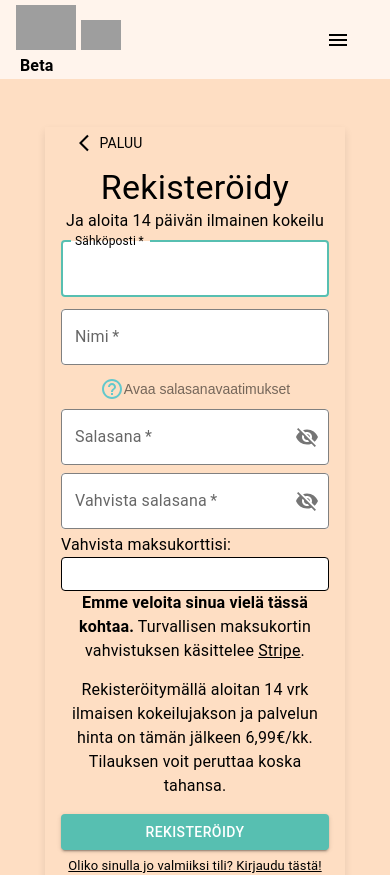
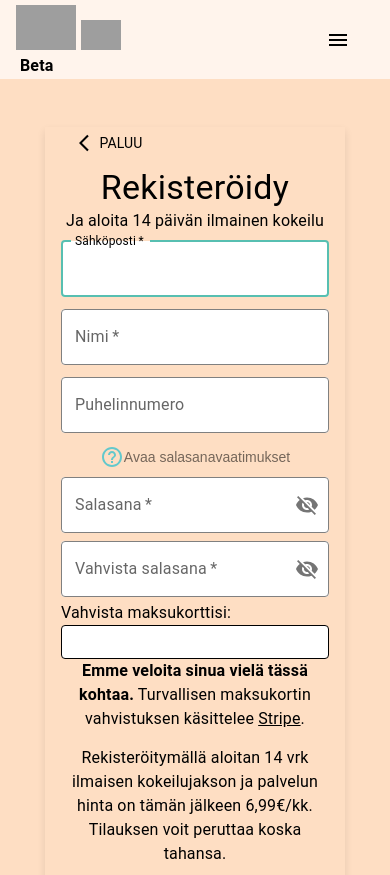
Before and after one commit to Lapsen-Arki/LAAR2, a React (Vite) app in the folder frontend/: page /register in a window 390 px wide. Shown: the top 875 px of the page. Built offline with nearby package versions, Linux system fonts and the light colour scheme; no server answers; grey boxes are pictures that could not be loaded.

Commit message:
added phone number to registration.

```diff
--- a/frontend/src/components/accountSettings/types.ts
+++ b/frontend/src/components/accountSettings/types.ts
@@ -4,6 +4,7 @@ export type SettingsType = {
     type: string;
     autocomplete: string;
     value: string;
+    regex?: string;
   };
 };
 
--- a/frontend/src/types/typesFrontend.ts
+++ b/frontend/src/types/typesFrontend.ts
@@ -5,6 +5,7 @@ import { Token } from "@stripe/stripe-js";
 export interface RegisterData {
   email: string;
   name: string;
+  phoneNumber: string;
   password: string;
   confirmPassword: string;
   accept: boolean;
@@ -94,7 +95,7 @@ export interface SubscriptionData {
 }
 
 export interface ConfirmationDialogProps {
-  subscription : SubscriptionData | null | undefined;
+  subscription: SubscriptionData | null | undefined;
   onCancelSubscription: () => Promise<void>;
   onStartSubscription: () => Promise<void>;
   open: boolean;
--- a/frontend/src/views/Auth/Register.tsx
+++ b/frontend/src/views/Auth/Register.tsx
@@ -54,6 +54,7 @@ export default function Register() {
   const [formData, setFormData] = React.useState<RegisterData>({
     email: "",
     name: "",
+    phoneNumber: "",
     password: "",
     confirmPassword: "",
     accept: false,
@@ -140,7 +141,16 @@ export default function Register() {
             value={formData.name}
             onChange={handleChange}
           />
-
+          <TextField
+            name="phoneNumber"
+            variant="outlined"
+            margin="dense"
+            fullWidth
+            label="Puhelinnumero"
+            autoComplete="tel"
+            value={formData.phoneNumber}
+            onChange={handleChange}
+          />
           <Tooltip title="Klikkaa avataksesi salasanavaatimukset">
             <IconButton
               onClick={handleToggle}
```
